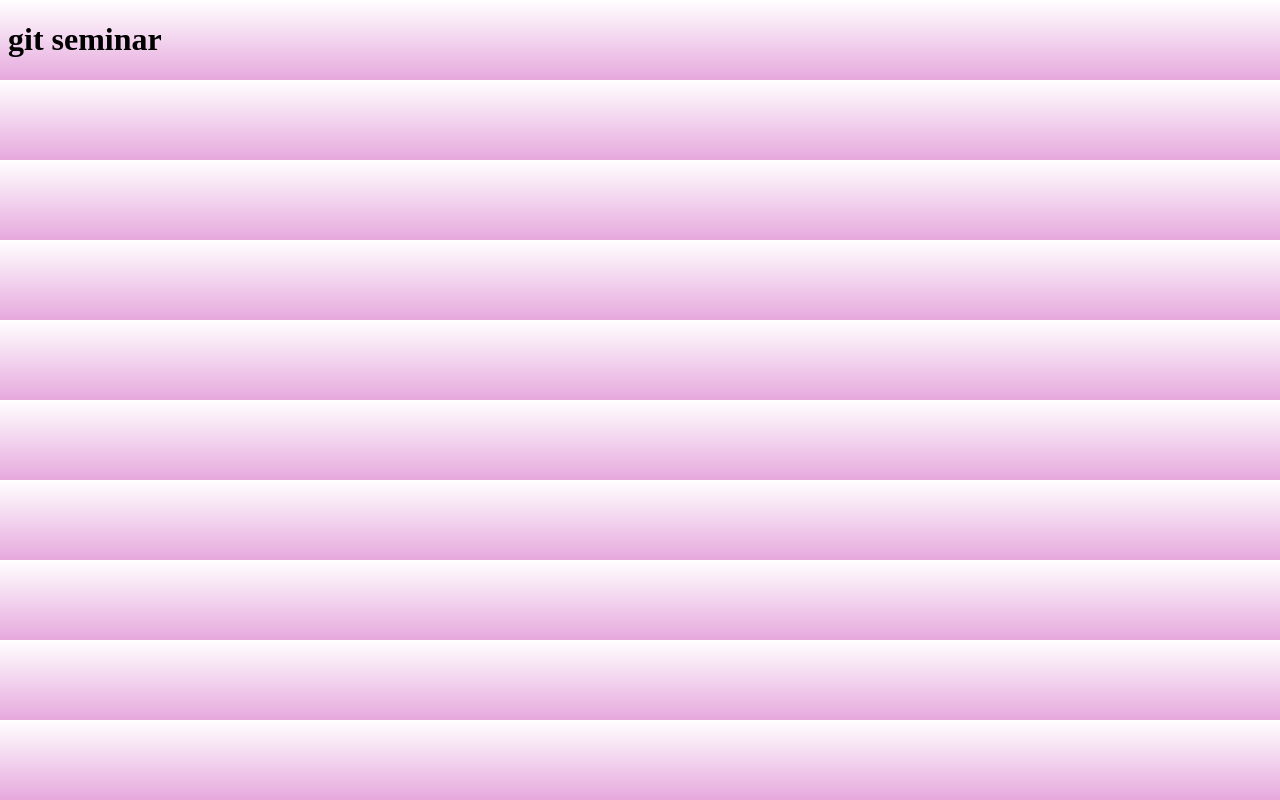
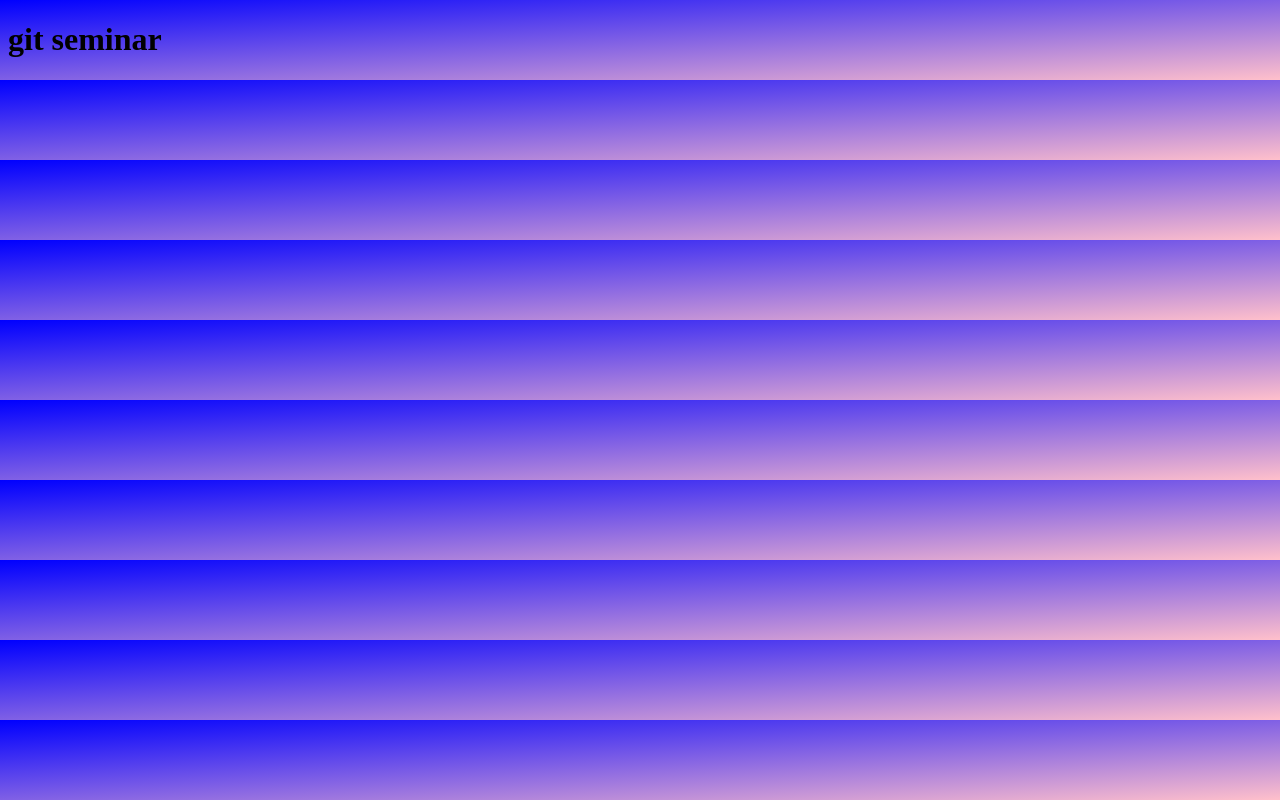
Before and after one commit to alabak48/seminar, a plain HTML site: page index.html in a window 1280 px wide. Drawn offline with Linux system fonts and the light colour scheme.

Commit message:
Update style.css
Ova boja je ljepša.

```diff
--- a/style.css
+++ b/style.css
@@ -1,2 +1,3 @@
 body{
- background-image: linear-gradient(rgb(255, 255, 255), rgb(230, 168, 221));}
+ background-image: linear-gradient(to bottom right, blue, pink);
+}
```
